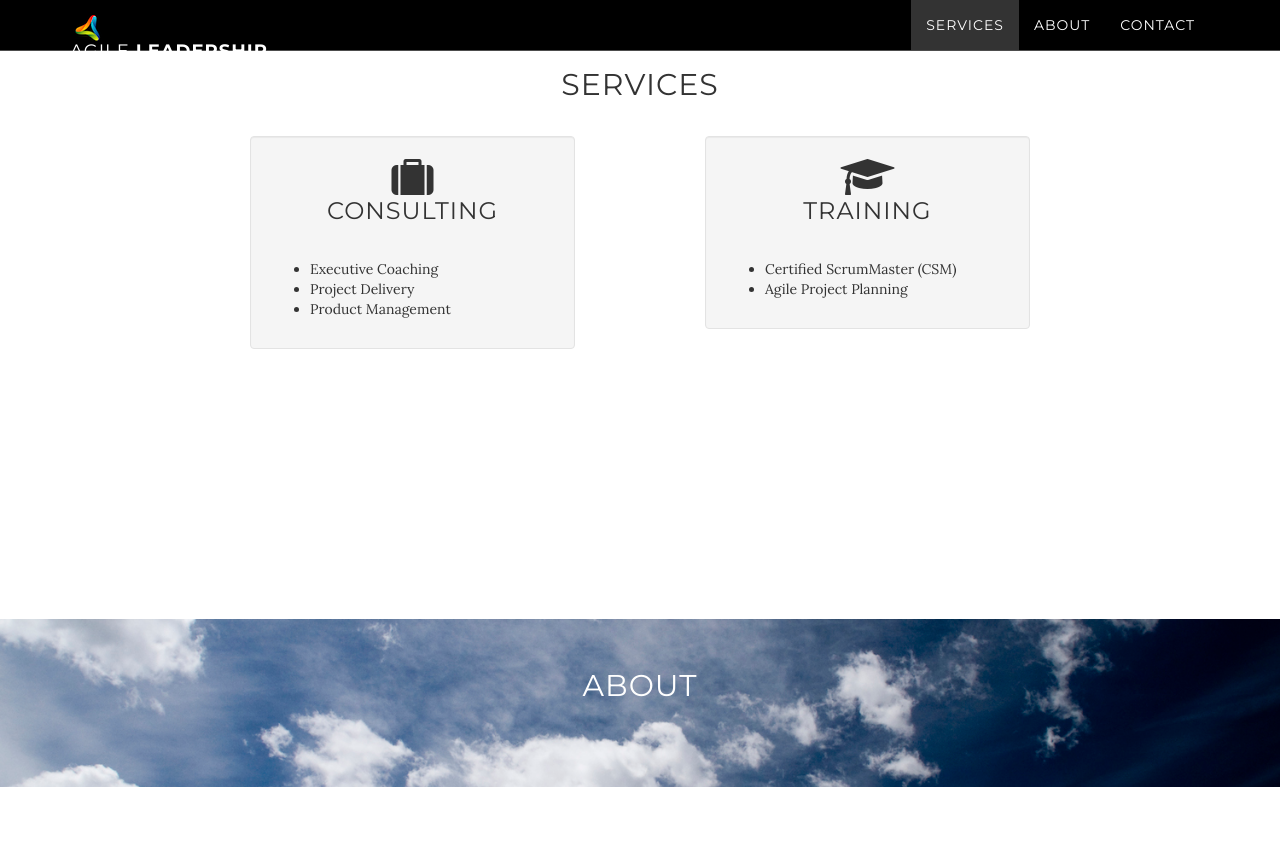
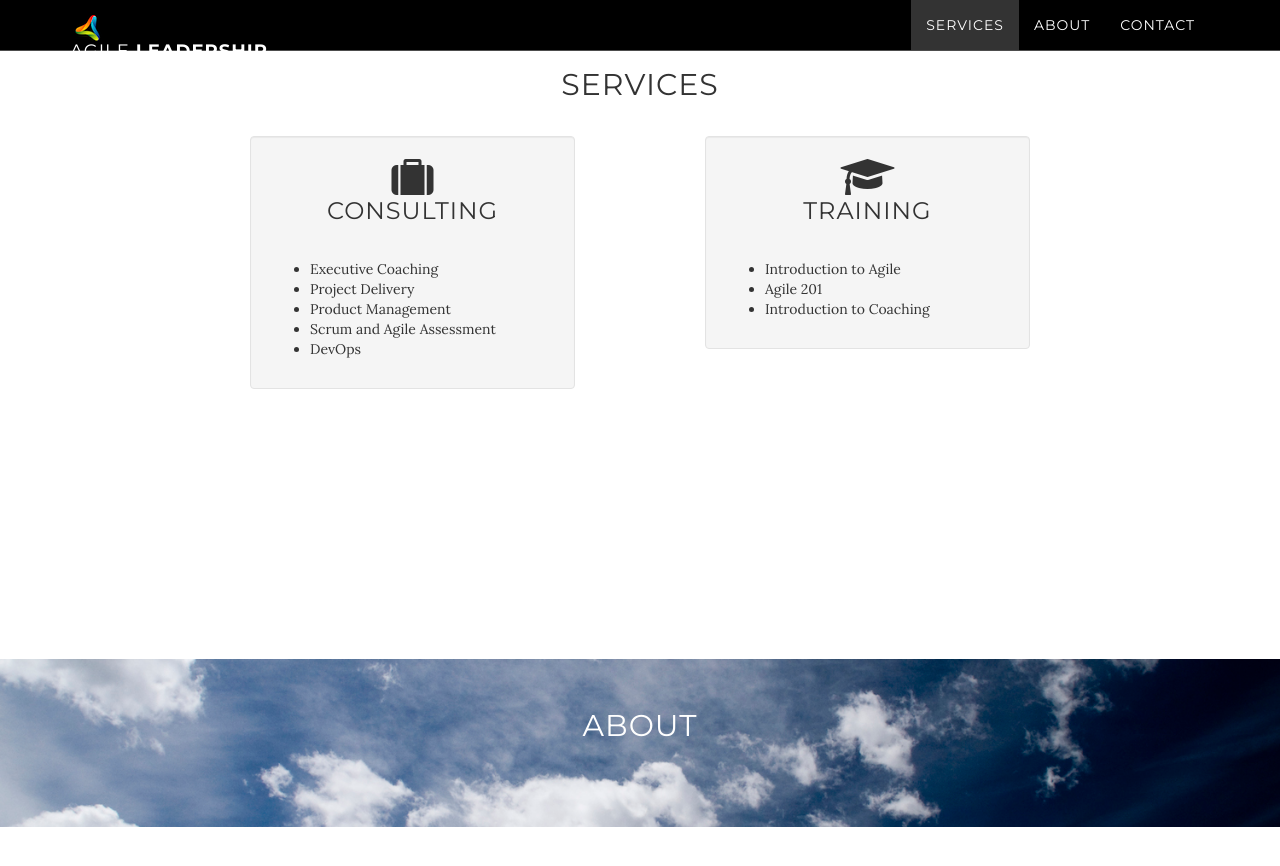
Before and after one commit to agileleadership/agileleadership.github.io, a Jekyll site: the page built from index.html, in a window 1280 px wide and 900 px high, scrolled down 1082 px. Shown: the top 866 px of the window. Built offline with Jekyll 4.4.1, drawn with Linux system fonts in a browser that asks for light colours; nearby versions of some CDN libraries.

Commit message:
Updated Services.

```diff
--- a/index.html
+++ b/index.html
@@ -34,6 +34,8 @@ layout: default
                           <li>Executive Coaching</li>
                           <li>Project Delivery</li>
                           <li>Product Management</li>
+                          <li>Scrum and Agile Assessment</li>
+                          <li>DevOps</li>
                         </ul>
                     </div>
                 </div>
@@ -44,8 +46,9 @@ layout: default
                           <h3>Training</h3>
                         </div>
                         <ul>
-                          <li>Certified ScrumMaster (CSM)</li>
-                          <li>Agile Project Planning</li>
+                          <li>Introduction to Agile</li>
+                          <li>Agile 201</li>
+                          <li>Introduction to Coaching</li>
                         </ul>
                     </div>
                 </div>
```
